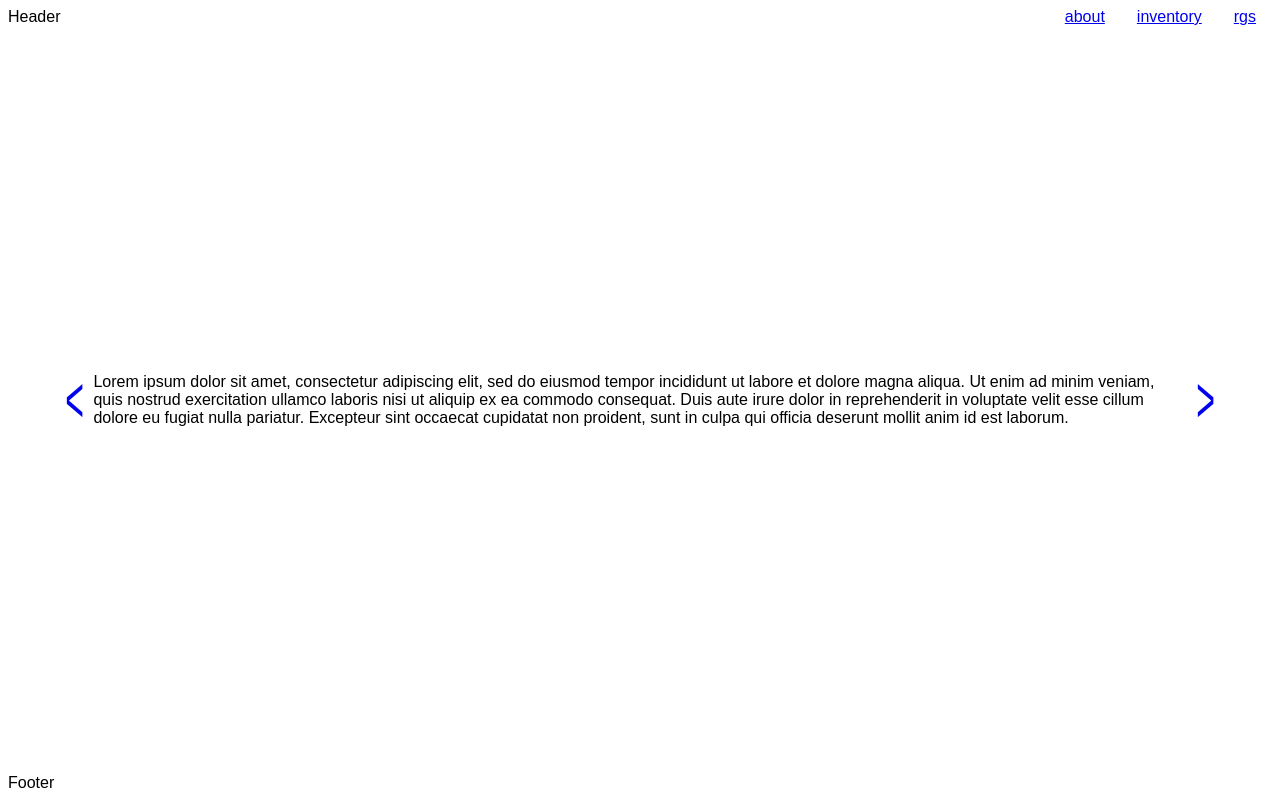
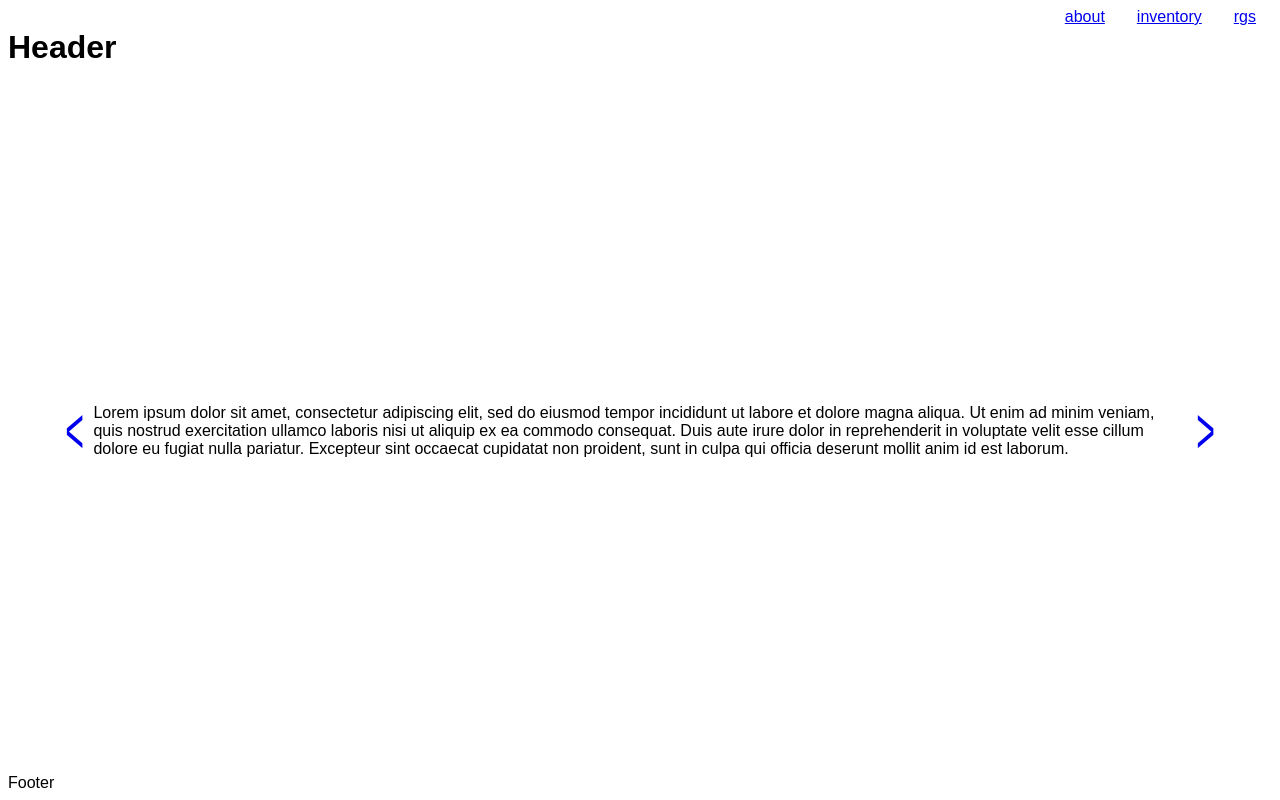
Before and after one commit to LLLisa/portfolio, a React app: page / in a window 1280 px wide. Built offline with nearby package versions, Linux system fonts and the light colour scheme.

Commit message:
borders radiusing

```diff
--- a/public/style.css
+++ b/public/style.css
@@ -9,13 +9,13 @@ body {
   height: calc(100vh - 1rem);
 }
 
-header{
+header {
   display: flex;
   justify-content: space-between;
 }
 
 nav > a {
-margin: 1rem;
+  margin: 1rem;
 }
 
 main {
@@ -25,16 +25,29 @@ main {
   height: 100%;
 }
 
-article{
+article {
   display: flex;
   align-items: center;
 }
 
-.directionalNav{
+.directionalNav {
   display: flex;
   flex-direction: column;
   justify-content: center;
   text-decoration: none;
   font-size: 4rem;
   transform: scaleX(0.5);
+  transition: 0.2s;
 }
+
+.navLeft {
+  border-radius: 10px 0 0 10px;
+}
+
+.navRight {
+  border-radius: 0 10px 10px 0;
+}
+
+.directionalNav:hover {
+  background-color: lightgray;
+}
--- a/src/components/Header.tsx
+++ b/src/components/Header.tsx
@@ -4,7 +4,7 @@ import { Link } from 'react-router-dom';
 export default () => {
   return (
     <header>
-      <div>Header</div>
+      <h1>Header</h1>
       <nav>
         <Link to="/">about</Link>
         <Link to="/inventory">inventory</Link>
--- a/src/components/Main.tsx
+++ b/src/components/Main.tsx
@@ -24,11 +24,11 @@ export default () => {
 
   return (
     <main>
-      <Link className="directionalNav" to={handleNav(-1)}>
+      <Link className="directionalNav navLeft" to={handleNav(-1)}>
         &lt;
       </Link>
       <article>{pageRouter(page)}</article>
-      <Link className="directionalNav" to={handleNav(1)}>
+      <Link className="directionalNav navRight" to={handleNav(1)}>
         &gt;
       </Link>
     </main>
```
